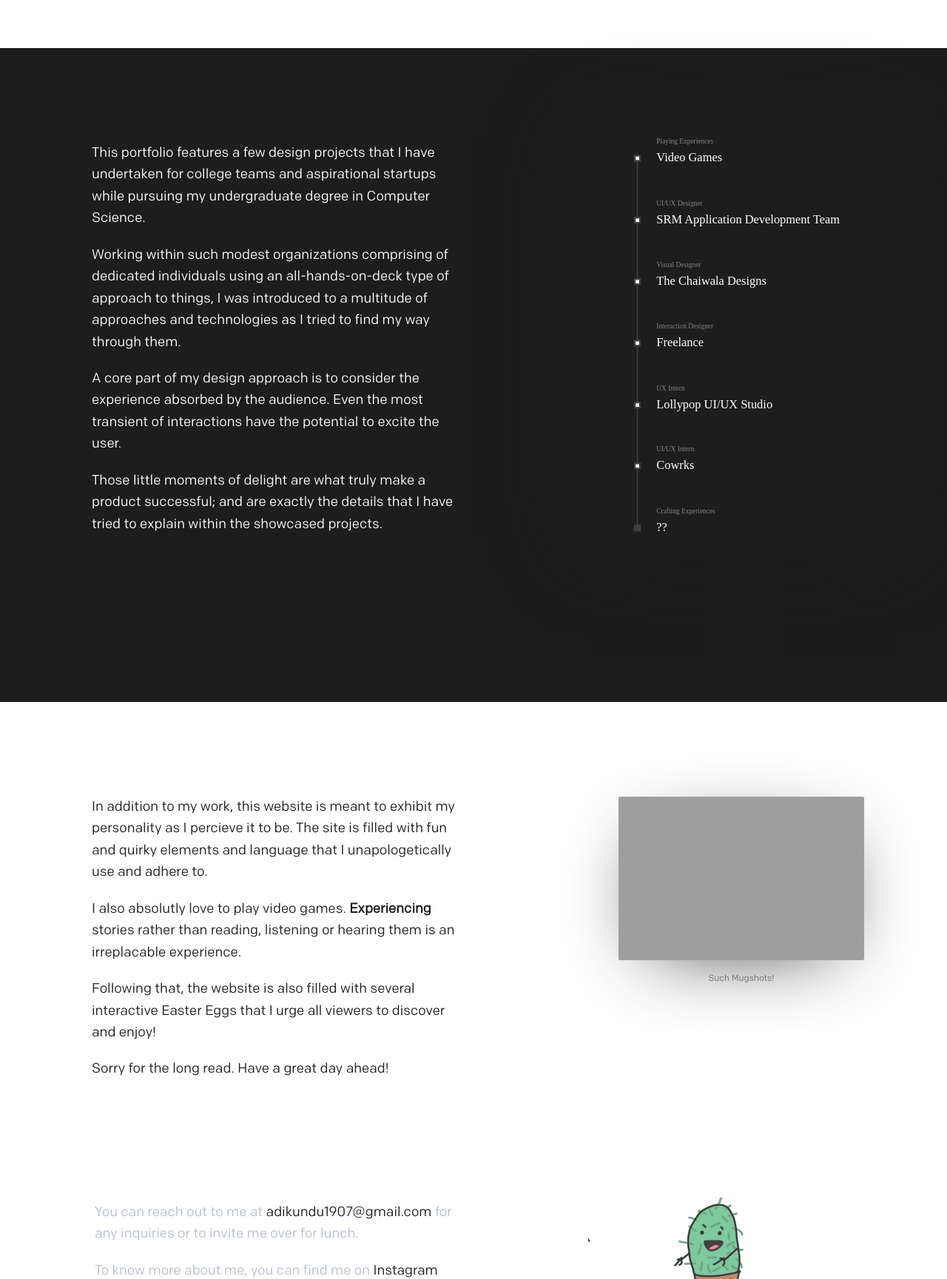
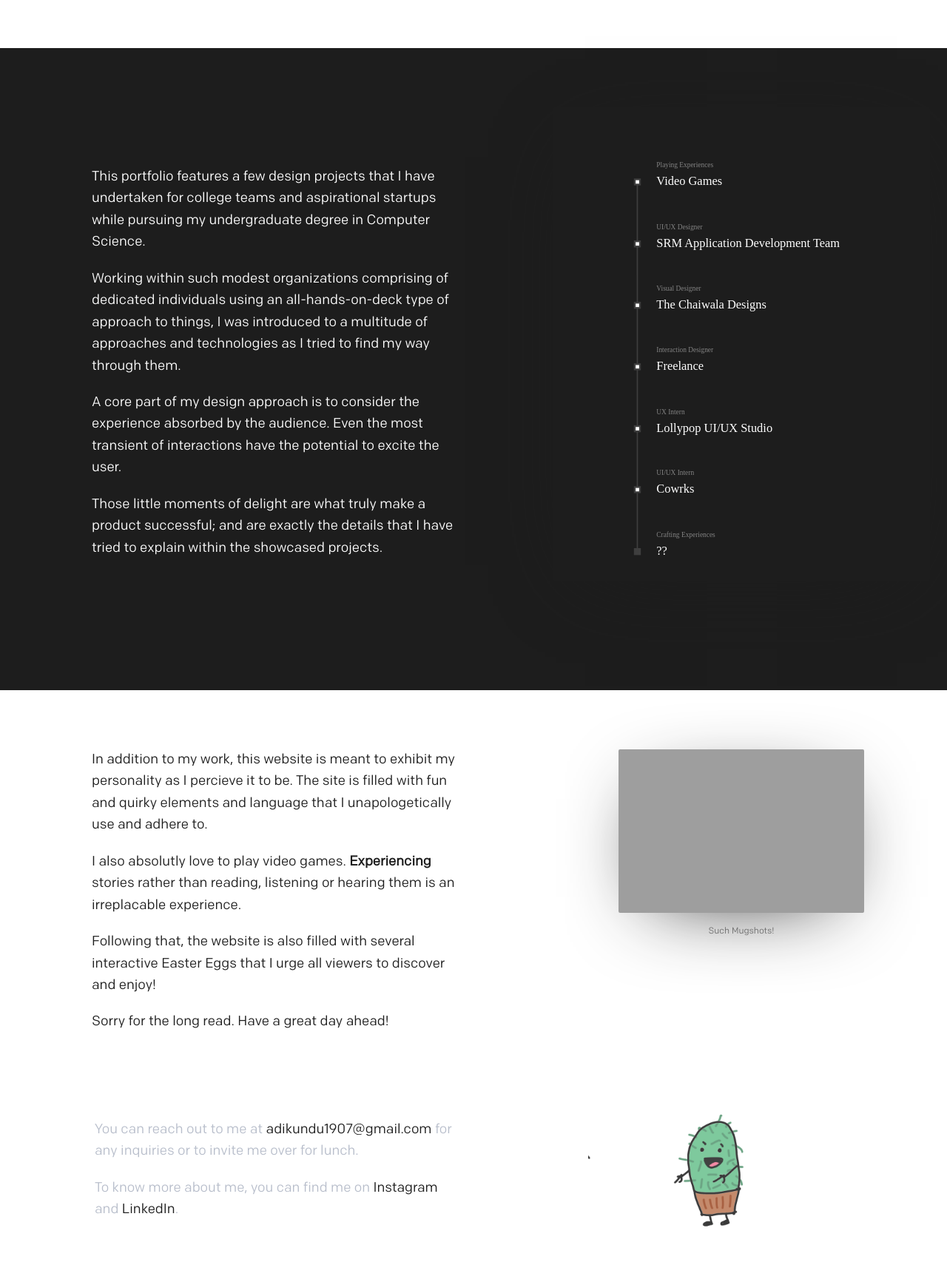
Before and after one commit to mainadwitiya/adikundu.github.io, a website: page about.html in a window 1280 px wide. Shown: the part 391-2120 px from the top of the page at 74% size. Drawn offline with nearby package versions, Linux system fonts and the light colour scheme; grey boxes are pictures that could not be loaded.

Commit message:
Margin fixes

```diff
--- a/about.html
+++ b/about.html
@@ -69,8 +69,8 @@
                   </div>
                 </div>
         </section>
-      <section class="section" style="background: #1d1d1d;">
-          <div class="container">
+      <section style="background: #1d1d1d;">
+          <section class="container" style="padding-top: 5rem;">
             <div class="column home-padding-mod">
               <div class="columns" style="margin-left: 0rem;">
                   <div class="column is-half has-text-light body-text-padding-mod">
@@ -96,10 +96,10 @@
                   </div>
               </div>
           </div>
-        </div>
+        </section>
       </section>
-      <section class="section" >
-          <div class="container">
+
+          <section class="container">
             <div class="column home-padding-mod" style="padding-bottom: 0rem;">
               <div class="columns" style="margin-left: 0rem;">
                   <div class="column is-half body-text-padding-mod">
@@ -128,7 +128,6 @@
                   </div>
               </div>
             </div>
-          </div>
       </section>
   </main>
         <section class="hero">
```
